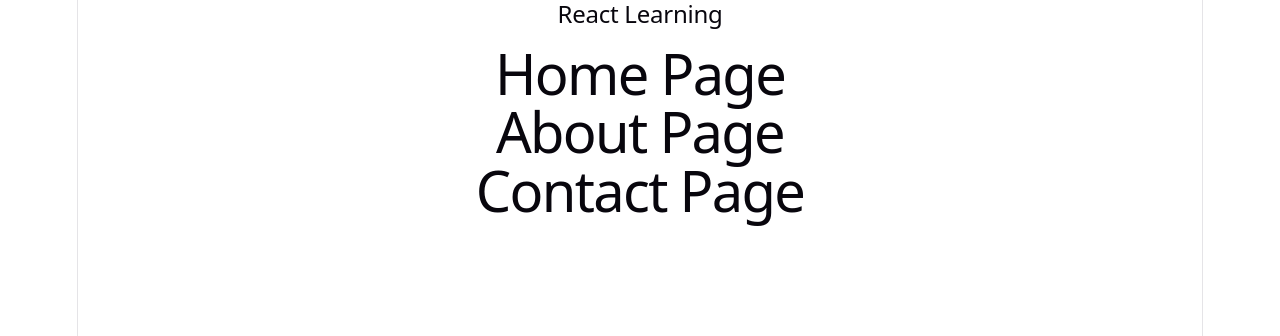
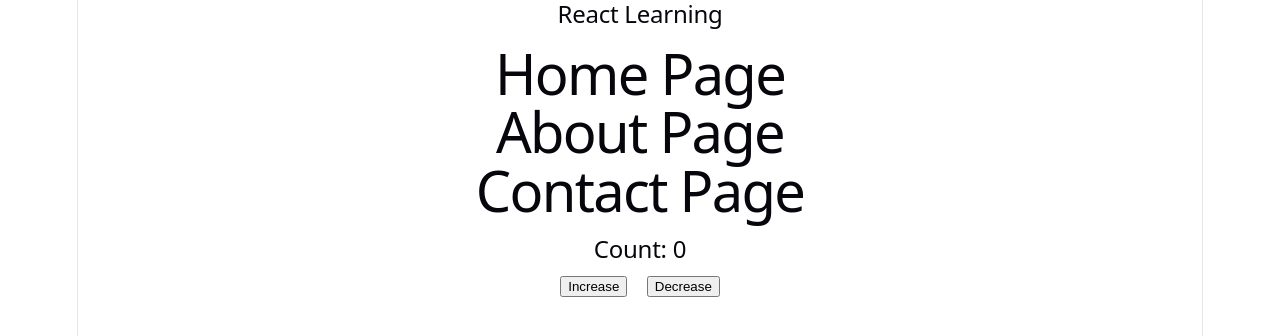
Before and after one commit to Md-Abul-Kalam-Azad-318/react-learning, a React (Vite) app: page / in a window 1280 px wide. Shown: the top 336 px of the page. Built offline with nearby package versions, Linux system fonts and the light colour scheme.

Commit message:
Topic 3: Added Counter component using useState

```diff
--- a/src/App.jsx
+++ b/src/App.jsx
@@ -4,6 +4,7 @@
 import Home from './pages/Home'
 import About from './pages/About'
 import Contact from './pages/Contact'
+import Counter from './components/Counter'
 
 
 function App() {
@@ -15,6 +16,7 @@
       <Home />
       <About />
       <Contact />
+      <Counter />
     </div>
   )
 }
--- /dev/null
+++ b/src/components/Counter.jsx
@@ -0,0 +1,18 @@
+import React from 'react'
+import { useState } from 'react';
+
+function Counter() {
+
+const [count, setCount] = useState(0);
+
+
+  return (
+    <div>
+        <h2>Count: {count}</h2>
+        <button onClick={() => setCount(count + 1)}>Increase</button> &nbsp; &nbsp;
+        <button onClick={() => setCount(count - 1)}>Decrease</button>
+    </div>
+  )
+}
+
+export default Counter
```
